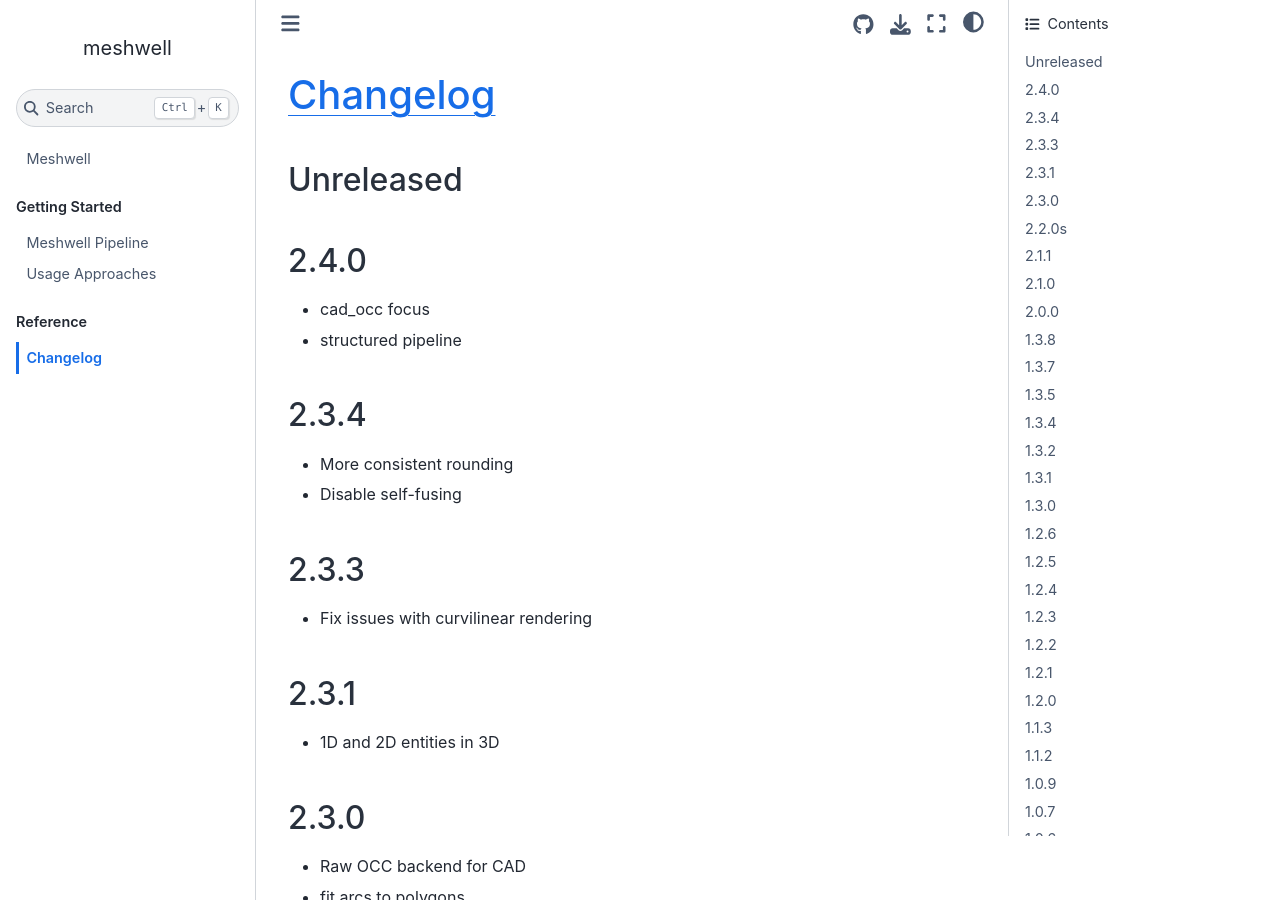
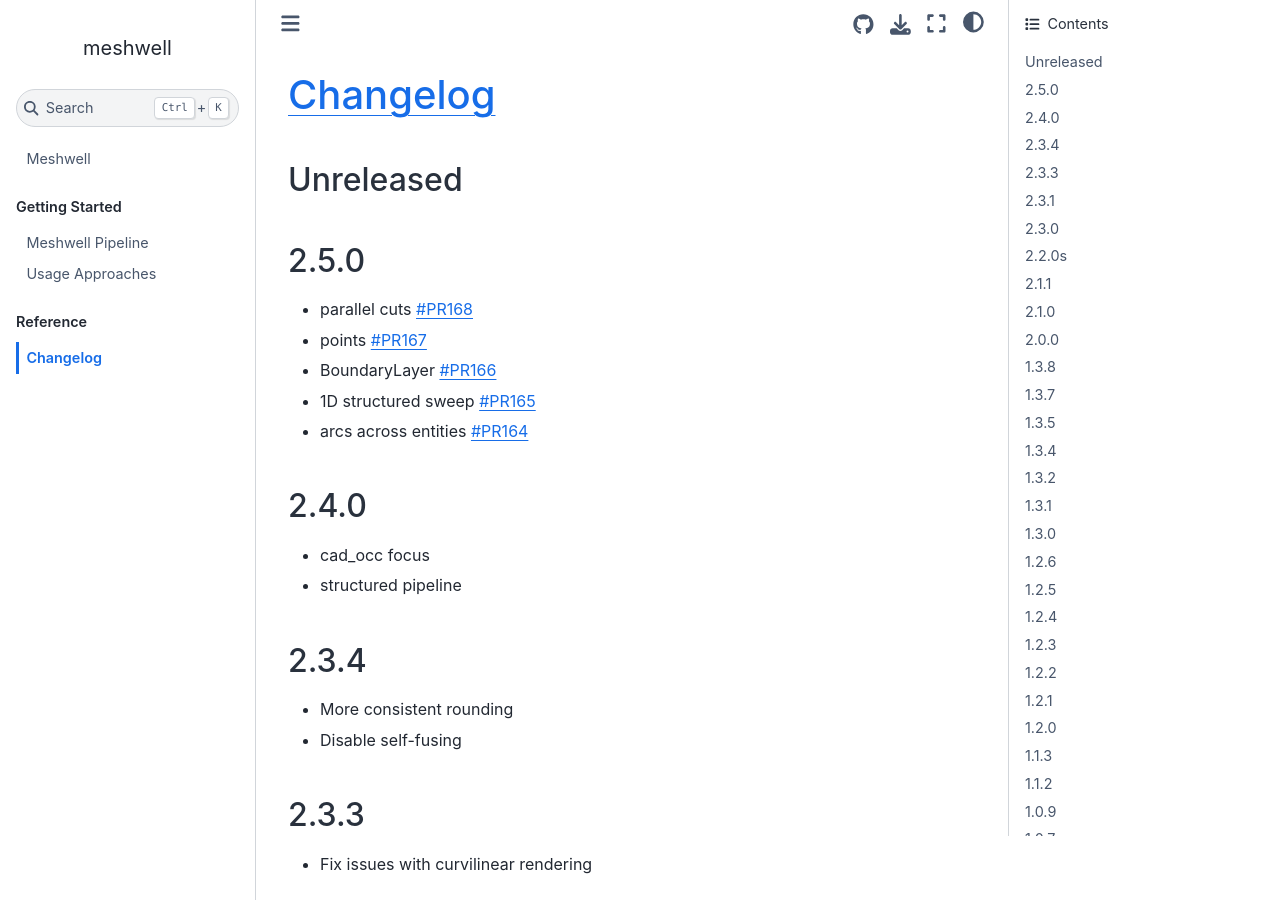
Before and after one commit to simbilod/meshwell, a Jupyter Book: the page built from docs/90_changelog.md, in a window 1280 px wide and 900 px high. Built offline with Jupyter Book 1.0.4 settings and Sphinx 7.4.7 and the Sphinx Book theme 1.1.4, drawn with Linux system fonts in a browser that asks for light colours; pages that are not in the unit, such as notebooks, are missing from menus; comment, search, counter and statistics services are not loaded.

Commit message:
update changelog

```diff
--- a/docs/90_changelog.md
+++ b/docs/90_changelog.md
@@ -1,6 +1,14 @@
 # [Changelog](https://keepachangelog.com/en/1.0.0/)
 
 ## Unreleased
+
+## 2.5.0
+
+- parallel cuts [#PR168](https://github.com/simbilod/meshwell/pull/168)
+- points [#PR167](https://github.com/simbilod/meshwell/pull/167)
+- BoundaryLayer [#PR166](https://github.com/simbilod/meshwell/pull/166)
+- 1D structured sweep [#PR165](https://github.com/simbilod/meshwell/pull/165)
+- arcs across entities [#PR164](https://github.com/simbilod/meshwell/pull/164)
 
 ## 2.4.0
 
```
